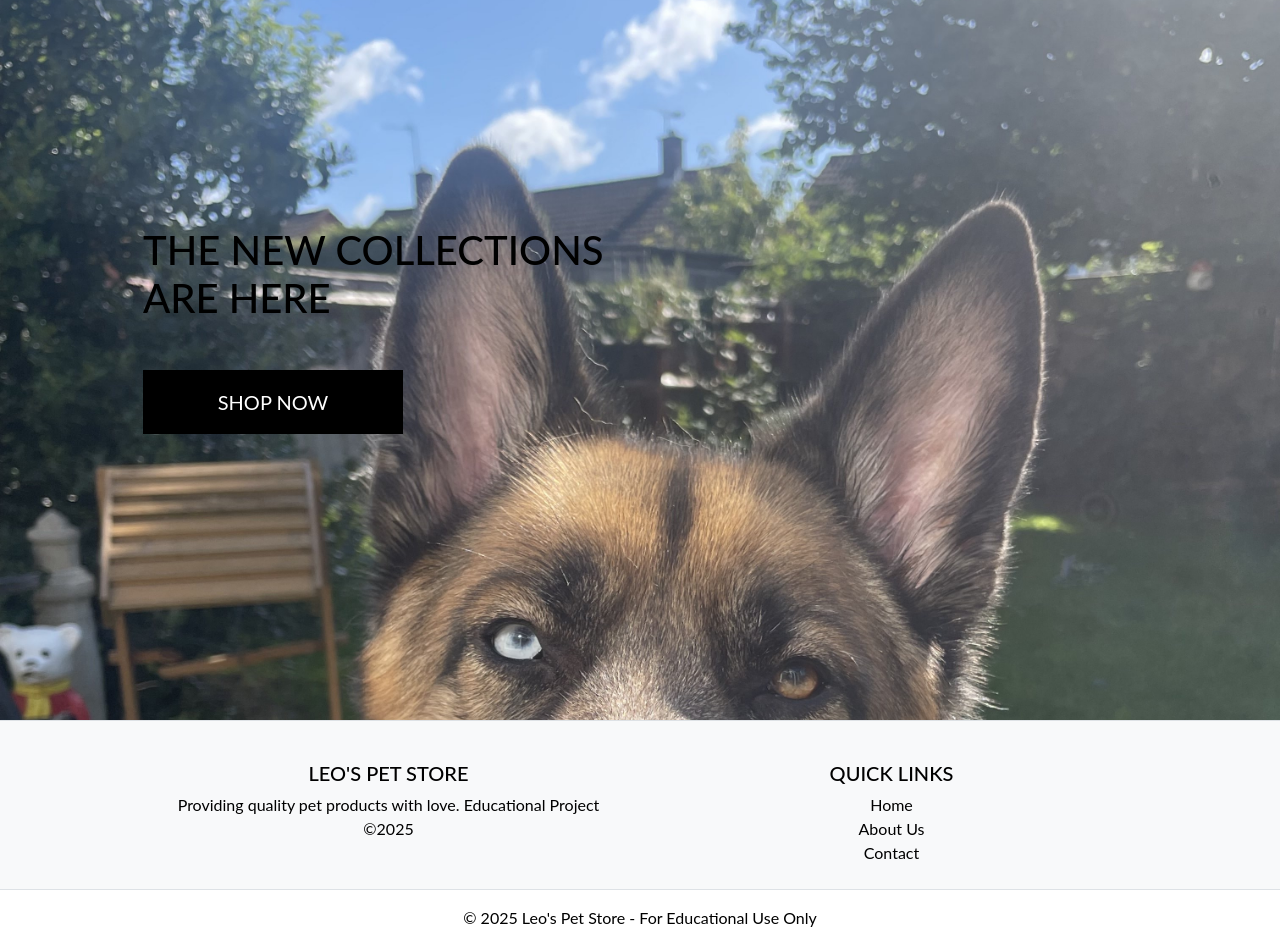
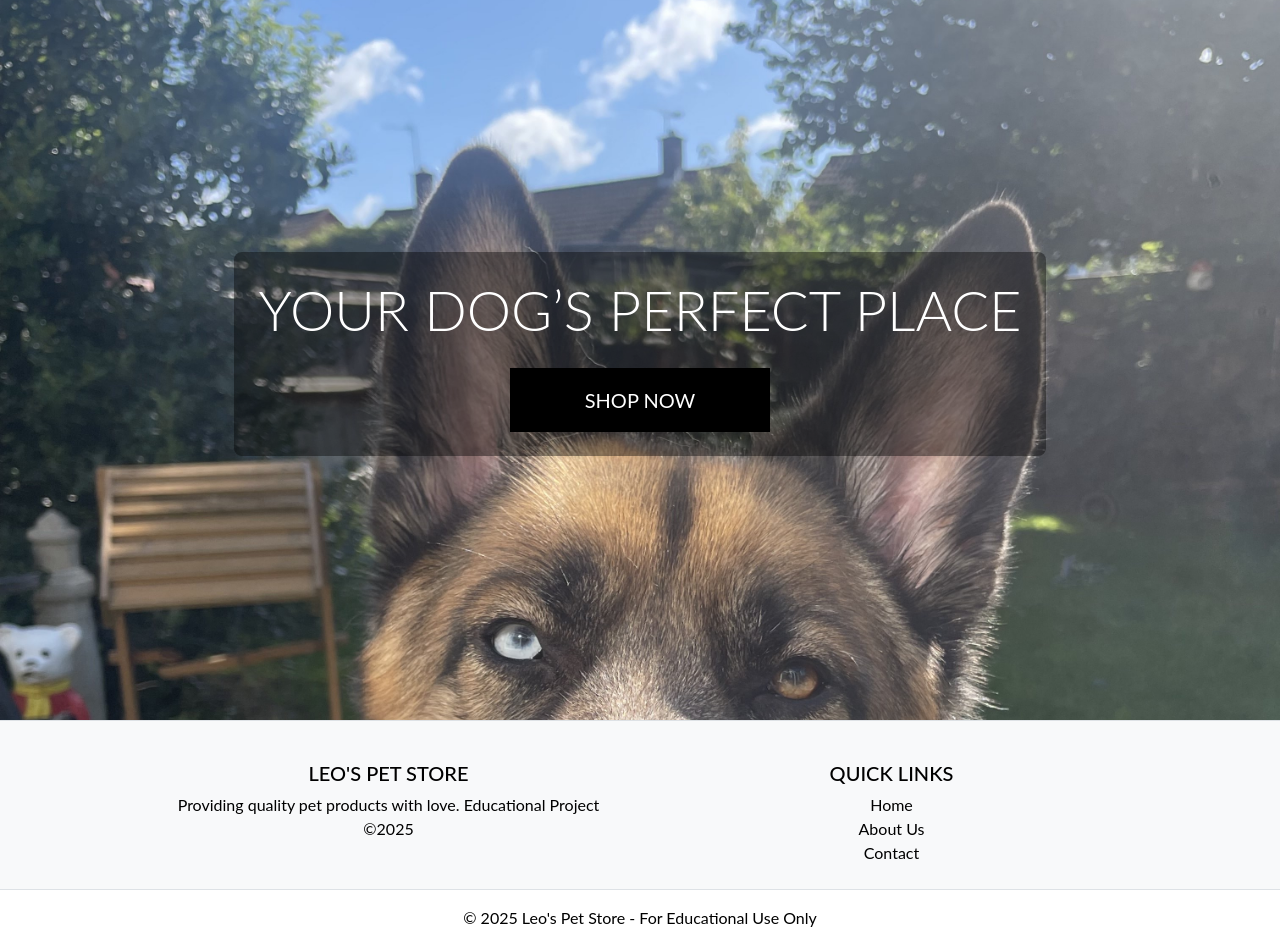
Before and after one commit to ashley9368/Leos-Pet-Store-PP5, a Django app: page / in a window 1280 px wide. Shown: the part 128-1074 px from the top of the page. Run offline with Django 3.2, Linux system fonts and the light colour scheme; some libraries are stand-ins or nearby versions; some web fonts are replaced.

Commit message:
update home screen, center text, add background overlay

```diff
--- a/home/templates/home/index.html
+++ b/home/templates/home/index.html
@@ -7,22 +7,17 @@
         <div class="col"></div>
     </div>
 </div>
-
 {% endblock %}
 
 {% block content %}
-<div class="container h-100">
-    <div class="row h-100">
-        <div class="col-7 col-md-6 my-auto">
-            <h1 class="display=4 logo-font text-black">
-                The new collections are here
-            </h1>
-            <div class="my-5">
-                <h4>
-                    <a href="{% url 'products' %}" class="shop-now-button btn btn-lg rounded-0 text-uppercase py-3">Shop Now</a>
-                </h4>
-            </div>
-        </div>
+<div class="container h-100 d-flex justify-content-center align-items-center">
+    <div class="text-center p-4" style="background: rgba(0, 0, 0, 0.4); border-radius: 8px;">
+        <h1 class="display-4 logo-font text-white mb-4">
+            Your Dog’s Perfect Place
+        </h1>
+        <a href="{% url 'products' %}" class="shop-now-button btn btn-lg rounded-0 text-uppercase py-3">
+            Shop Now
+        </a>
     </div>
 </div>
 {% endblock %}
```
